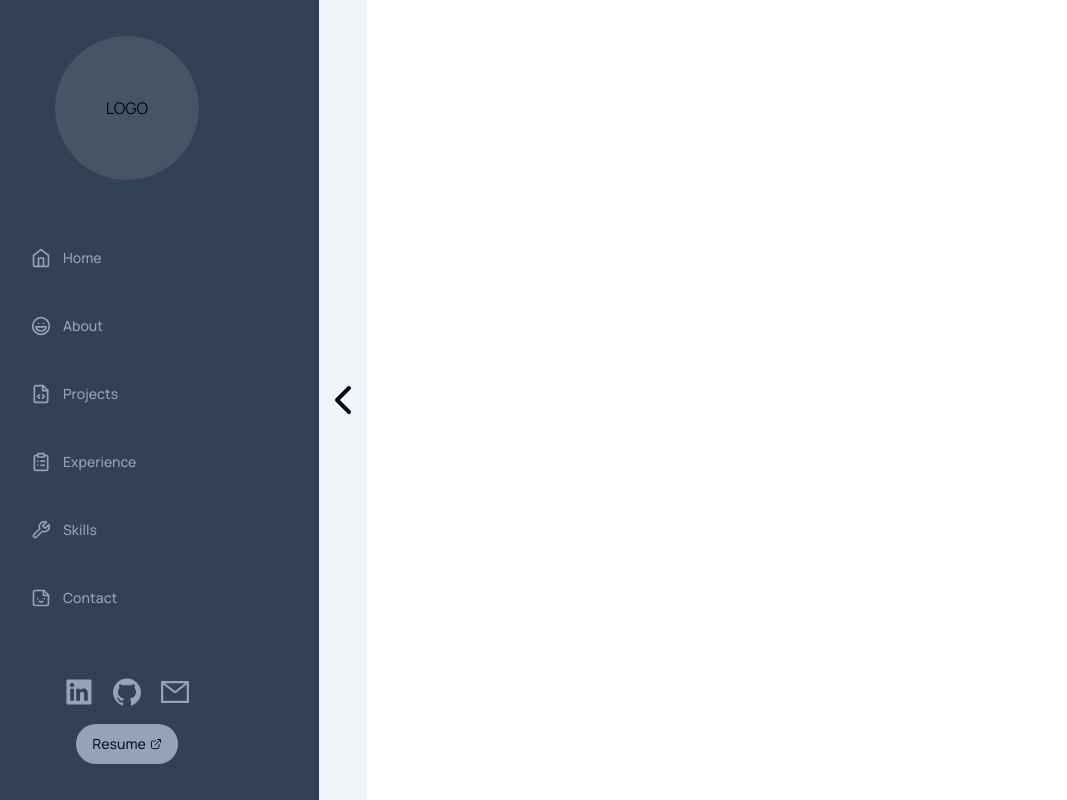
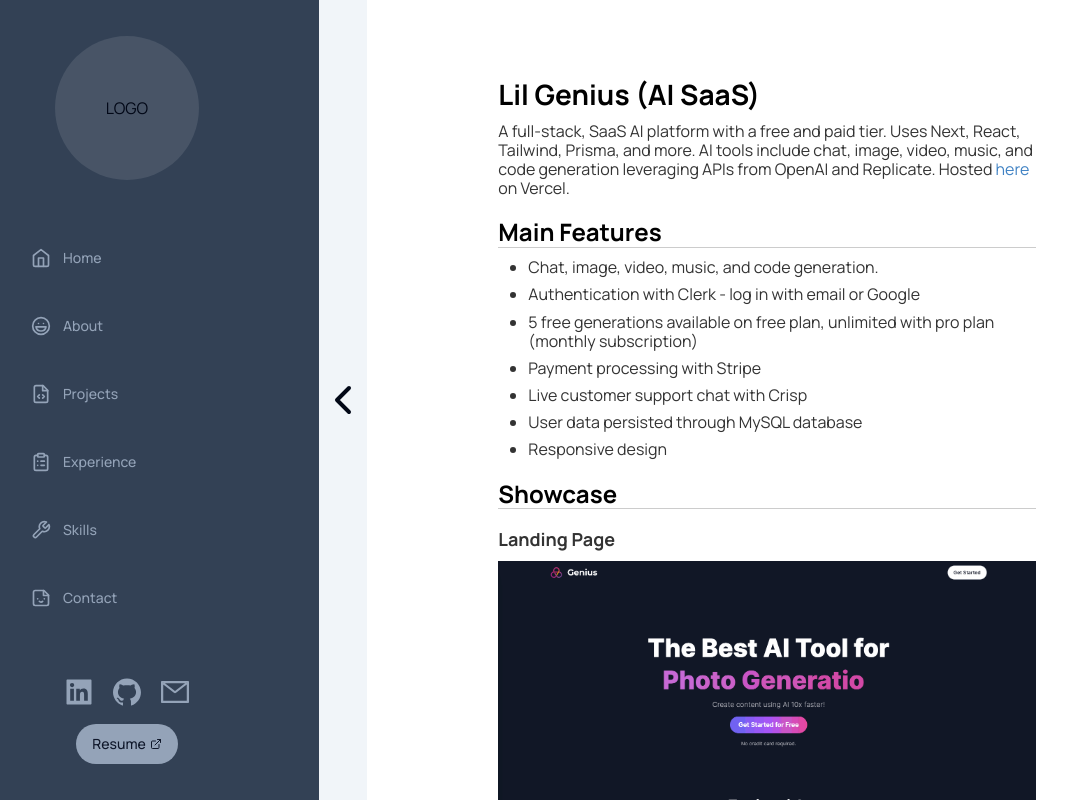
Before and after one commit to penguinboots/portfolio-v3, a Next.js app: page /projects/1 in a window 1280 px wide. Shown: the top 800 px of the page, without its empty margins (65-1132 px from the left). Built offline with nearby package versions, Linux system fonts and the light colour scheme; no server answers.

Commit message:
fix: broken path

```diff
--- a/app/(dashboard)/projects/[id]/page.tsx
+++ b/app/(dashboard)/projects/[id]/page.tsx
@@ -18,7 +18,7 @@ const ProjectPage = () => {
       </div>
       <div className="flex flex-col items-center">
         <div className="md:w-3/4 lg:w-2/3 md:py-12">
-          <MarkdownRenderer filePath="test.md" />
+          <MarkdownRenderer filePath="genius.md" />
         </div>
       </div>
     </div>
```
